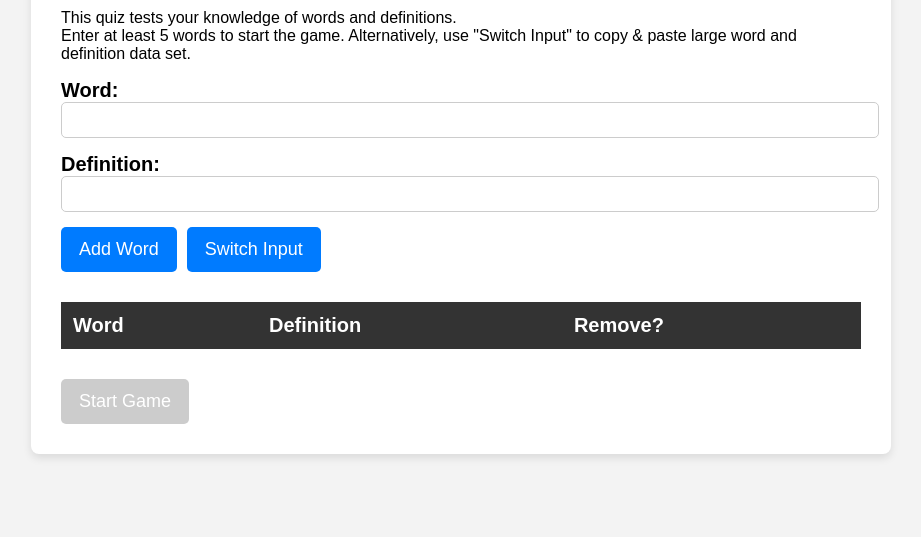
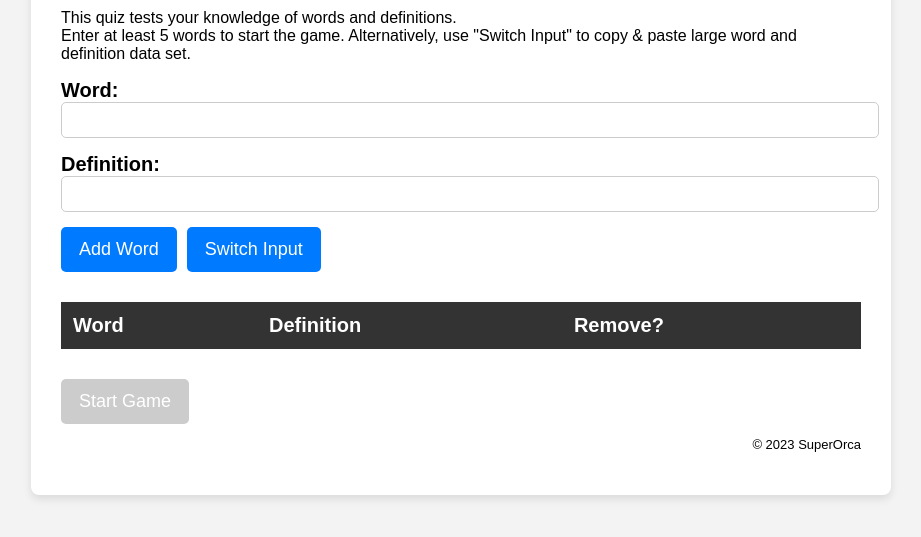
Before and after one commit to SuperOrca/matching, a plain HTML site: page index.html in a window 1280 px wide. Shown: the part 123-660 px from the top of the page, without its empty margins (179-1100 px from the left). Drawn offline with Linux system fonts and the light colour scheme.

Commit message:
copyright

```diff
--- a/index.html
+++ b/index.html
@@ -56,6 +56,7 @@
             <tbody></tbody>
         </table>
         <button type="button" onclick="startGame()" id="start" disabled>Start Game</button>
+        <p style="text-align: right; font-size: small;">&copy; 2023 SuperOrca</p>
     </div>
     <div id="round" hidden>
         <h1 id="roundNumber"></h1>
```
